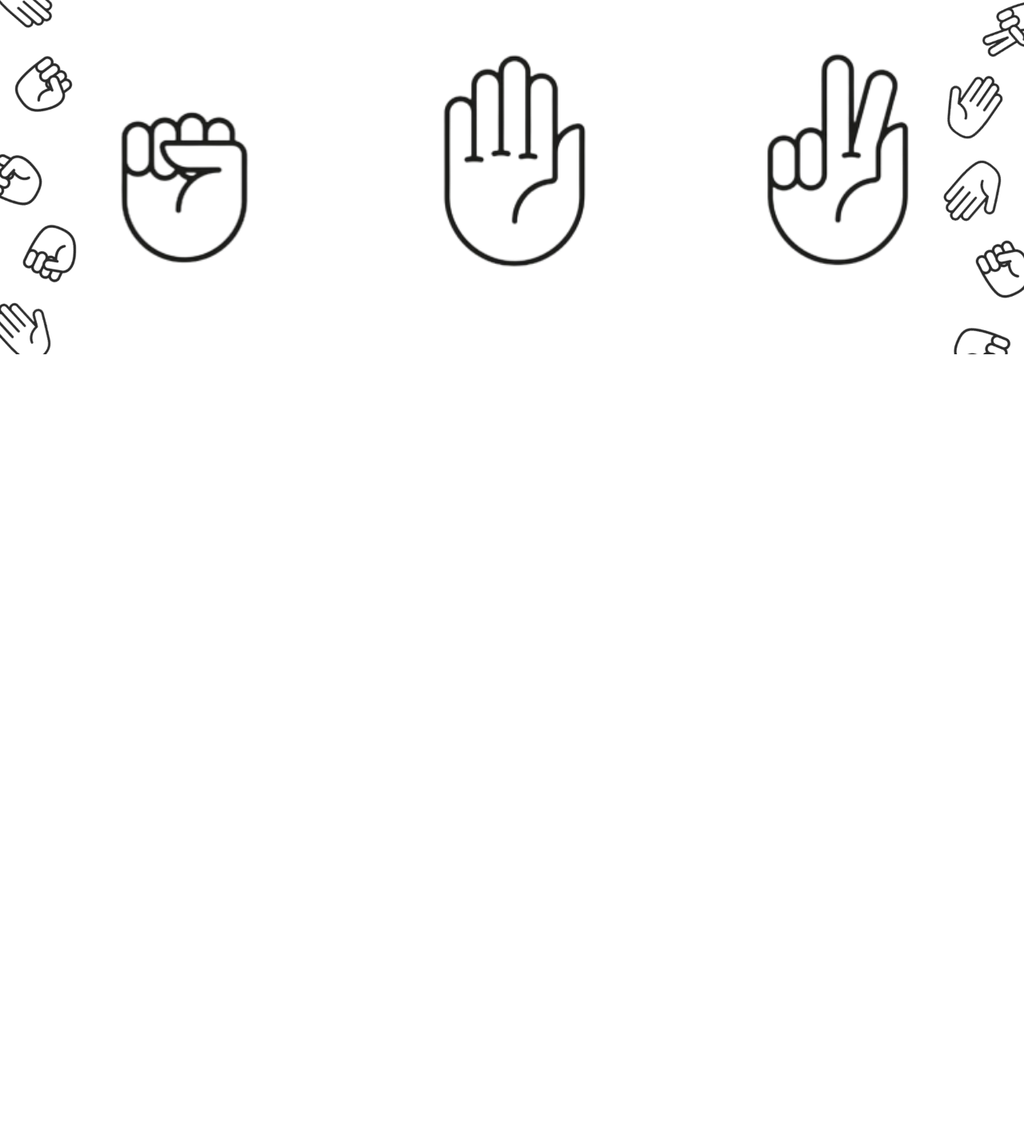
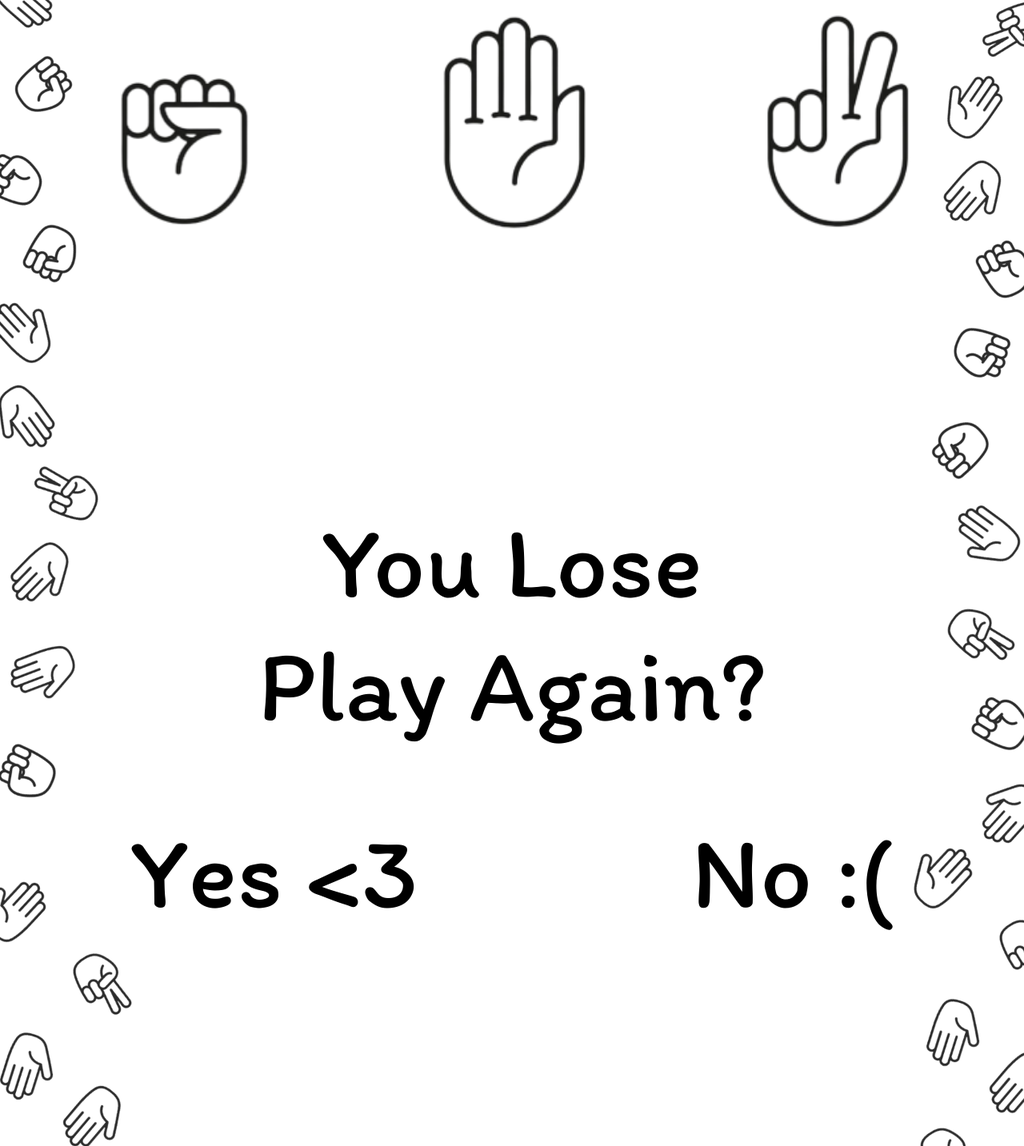
Before and after one commit to Kuren20052002/Rock-Paper-Scissors, a plain HTML site: page index.html in a window 1280 px wide. Shown: the part 1286-2719 px from the top of the page at 80% size. Before the commit the page ends 1729 px from the top, so only its background shows below. Drawn offline with Linux system fonts and the light colour scheme.

Commit message:
Add play again screen

```diff
--- a/index.html
+++ b/index.html
@@ -21,11 +21,19 @@
             <p id="your-score">You: </p>
             <p id="my-score">PC: </p>
         </div>
-        <p id="result">I chose rock, you lose!</p>
+        <p id="point-result">I chose rock, you lose!</p>
         <div id="options">
             <img class="options-img" src="./IMG/rock.png" alt="rock">
             <img class="options-img" src="./IMG/paper.png" alt="paper">
-            <img class="options-img" src="./IMG/scissors.png" alt="scissors"?
+            <img class="options-img" src="./IMG/scissors.png" alt="scissors">
+        </div>
+    </div>
+    <div id="goodbye">
+        <p id="match-result">You Lose</p>
+        <p id="offer">Play Again?</p>
+        <div id="play-again">
+            <p id="Yes">Yes &lt;3</p>
+            <p id="No">No :&#40;</p>
         </div>
     </div>
 </body>
--- a/style.css
+++ b/style.css
@@ -56,11 +56,11 @@ body{
     font-weight: lighter;
 }
 
-#play-button:hover{
+#play-button:hover, #Yes:hover, #No:hover{
     transform: scale(1.2);
 }
 
-#game{
+#game, #goodbye{
     margin-top: 15%;
     height: 100vh;
     display: flex;
@@ -82,11 +82,11 @@ body{
     gap: 20vh;
 }
 
-#your-score, #my-score, #result{
+#your-score, #my-score, #point-result{
     font-size: 48px;
 }
 
-#result{
+#point-result{
     margin: 0;
     height: 13vh;
 }
@@ -96,7 +96,7 @@ body{
     justify-content: center;
     align-items: center;
     gap: 20%;
-    margin-top: 10vh;
+    margin-top: 4vh;
 }
 
 .options-img {
@@ -109,6 +109,21 @@ body{
     transform: scale(1.1);
 }
 
+#play-again{
+    width: 150%;
+    display: flex;
+    margin-top: 10vh;
+    justify-content: space-between;
+    align-items: center;
+    gap: 35%;
+}
+
+#match-result, #offer, #Yes, #No {
+    margin: 0;
+    font-size: 128px;
+    transition: all 0.2s ease;
+}
+
 @font-face {
     font-family: Itim;
     src: url(./Fonts/Itim.ttf);
```
